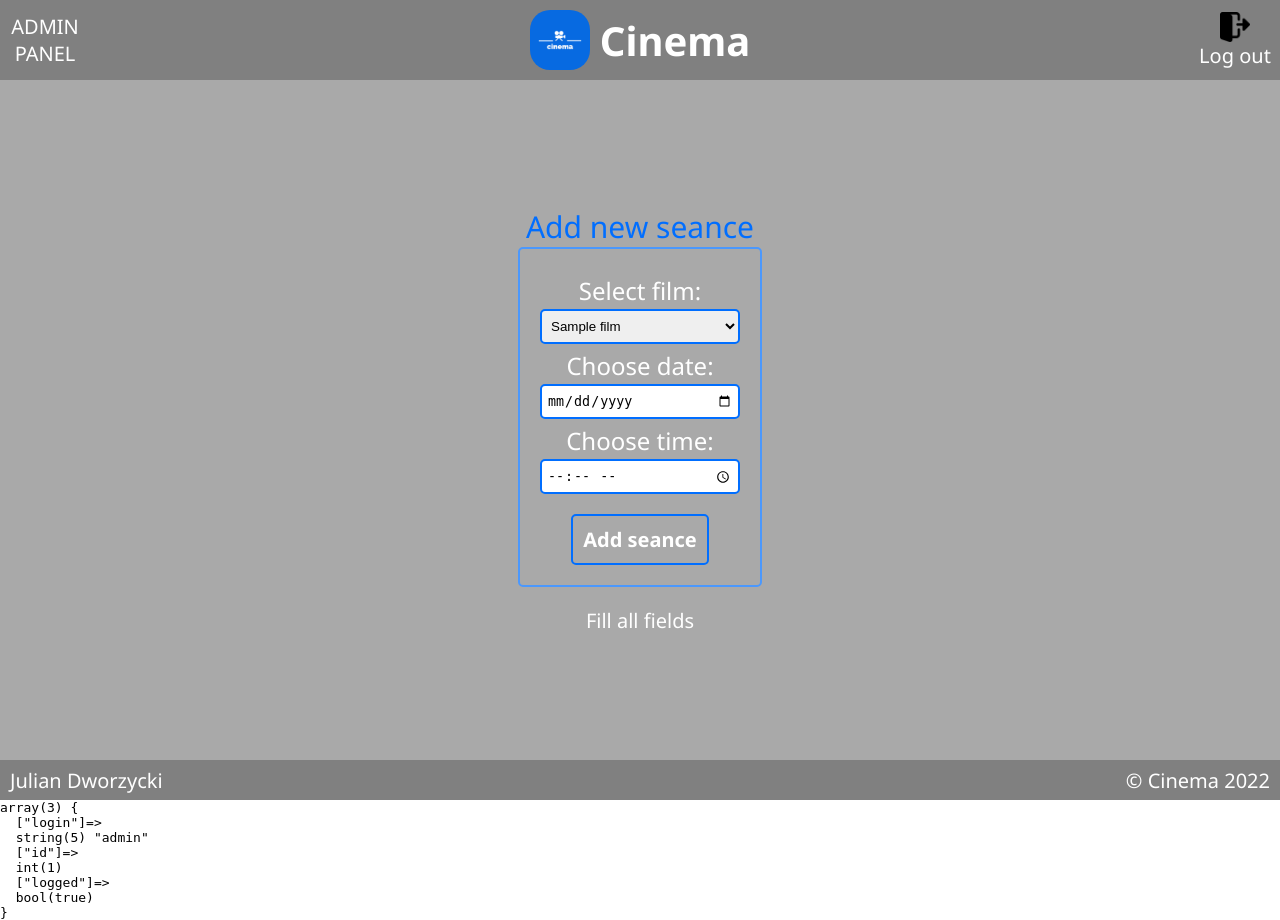
After one commit to MrJujek/cinema, a PHP site: page /addnewseance.php in a window 1280 px wide. The commit adds this page. Run offline with PHP 8.4, Linux system fonts and the light colour scheme; the visitor is signed in with stand-in values (Sample User, id 1); tables that the repository leaves empty or names only in its code hold one stand-in row (values such as "Sample post").

Commit message:
added panel to add new seances

```diff
--- /dev/null
+++ b/addnewseance.php
@@ -0,0 +1,116 @@
+<?php
+    session_start();
+?>
+<head>
+    <title>Cinema</title>
+    <link rel="stylesheet" href="/style/style.css">
+    <link rel="icon" href="img/cinema.jpg">
+</head>
+
+<body>
+    <div class="top-panel">
+        <?php
+        if ($_SESSION["login"] == "admin") {
+            echo '<a href="adminpanel.php" class="adminpanel">ADMIN PANEL</a>';
+        }
+        ?>
+        <a href="index.php"><img src="./img/cinema.jpg">Cinema</a>
+        <a href="logout.php" class="logout"><img src="./img/logout.png">Log out</a>
+    </div>
+    <div class="bottom-panel">
+        Add new seance
+
+        <div class="addnewseance">
+            <form method="POST">
+                <label for="selectfilm">Select film:</label>
+                <select name="selectfilm" id="selectfilm">
+                <?php
+                    include "./database/DatabaseData.php";
+                    $conn = new mysqli($servername, $username, $password, $database);
+                    if ($conn->connect_errno) die('Brak połączenia z MySQL');
+
+                    $sql = "SELECT title FROM `films`";
+                    $res = $conn->query($sql);
+                    $response = array();
+                    while ($row = mysqli_fetch_assoc($res)) {
+                        $response[] = $row;
+                    }
+                    var_dump($response);
+                    for ($i = 0; $i < count($response); $i++) {
+                        $film = $response[$i]['title'];
+                        echo '<option value="'.$film.'">'.$film.'</option>';
+                    }
+                    $conn->close();
+                ?>
+                </select>
+
+                <label for="choosedate">Choose date:</label>
+                <input type="date" name="choosedate" id="choosedate"></input>
+                <label for="choosetime">Choose time:</label>
+                <input type="time" name="choosetime" id="choosetime"></input>
+
+                <input type="submit" value="Add seance"></input>
+            </form>
+
+            <?php
+                include "./database/DatabaseData.php";
+                $conn = new mysqli($servername, $username, $password, $database);
+                if ($conn->connect_errno) die('Brak połączenia z MySQL');
+
+                if (isset($_POST['choosedate'], $_POST['choosetime'], $_POST['selectfilm'])) {
+                    $sql = "SELECT id_film FROM `films` WHERE title = '".$_POST['selectfilm']."'";
+                    $res = $conn->query($sql);
+                    $response = array();
+                    while ($row = mysqli_fetch_assoc($res)) {
+                        $response[] = $row;
+                    }
+                    $id_film = $response[0]['id_film'];
+
+                    $date = $_POST['choosedate'];
+                    $time = $_POST['choosetime'];
+                    $film = $_POST['selectfilm'];
+
+                    $sql = "INSERT INTO seanse (id, id_film, date, hour) VALUES ('0','$id_film','$date','$time:00')";
+                    $res = $conn->query($sql);
+                    if ($res==null){
+                        header("Location: addnewseance.php");
+                    } else {
+                        echo "Seance added";
+                    }
+                    $conn->close();
+                } else {
+                    echo "Fill all fields";
+                }
+            ?>
+
+
+        </div>
+    </div>
+    <div class="footer">
+        <span>Julian Dworzycki</span>
+        <span>© Cinema 2022</span>
+    </div>
+
+    <?php
+    session_start();
+    if (!isset($_SESSION["login"])) {
+        header("Location: login.php");
+        $_SESSION["logged"] = false;
+        exit();
+    } else {
+        if ($_SESSION["login"] != "admin") {
+            header("Location: index.php");
+            exit();
+        } else {
+            $_SESSION["logged"] = true;
+        }
+    }
+    ?>
+    <?php
+        echo '<pre>';
+        var_dump($_SESSION);
+        echo '</pre>';
+    ?>
+</body>
+
+</html>
--- a/adminpanel.php
+++ b/adminpanel.php
@@ -20,7 +20,7 @@
     <div class="bottom-panel">
         Options
         <div id="options">
-            <a href="addnewtime.php">Add new seance</a>
+            <a href="addnewseance.php">Add new seance</a>
             <a href="addnewfilm.php">Add new film</a>
             <a href="deleteseance.php">Delete seance</a>
             <a href="deletefilm.php">Delete film</a>
--- a/style/modules/_adminpanel.scss
+++ b/style/modules/_adminpanel.scss
@@ -26,3 +26,68 @@
         }
     }
 }
+
+.addnewseance {
+    font-family: 'Noto Sans', sans-serif;
+    display: flex;
+    justify-content: center;
+    align-items: center;
+    flex-direction: column;
+    color: white;
+    font-size: 20px;
+
+    form {
+        color: rgb(0, 110, 255);
+        font-family: 'Noto Sans', sans-serif;
+        font-size: 30px;
+        font-weight: bold;
+
+        display: flex;
+        flex-direction: column;
+        align-items: center;
+        justify-content: center;
+        border: 2px solid rgb(75, 152, 253);
+        border-radius: 5px;
+        padding: 20px;
+        margin-bottom: 20px;
+
+        label {
+            margin-top: 5px;
+            margin-bottom: 2px;
+            color: white;
+            font-weight: normal;
+            font-size: 24px;
+        }
+
+        select,
+        input[type="date"],
+        input[type="time"] {
+            border: 2px solid rgb(0, 110, 255);
+            height: 35px;
+            border-radius: 5px;
+            padding: 0px 5px;
+            width: 200px;
+        }
+
+        input[type="submit"] {
+            color: white;
+            text-align: center;
+            text-decoration: none;
+            display: inline-block;
+            font-family: 'Noto Sans', sans-serif;
+            font-size: 20px;
+            font-weight: bold;
+            cursor: pointer;
+            background-color: darkgray;
+            border: 2px solid rgb(0, 110, 255);
+            border-radius: 5px;
+            margin-top: 20px;
+            transition: 0.5s;
+            padding: 10px;
+
+            &:hover {
+                background-color: rgb(75, 152, 253);
+            }
+        }
+    }
+}
--- a/style/modules/_cinema.scss
+++ b/style/modules/_cinema.scss
@@ -42,7 +42,7 @@
                 text-decoration: none;
                 border: 2px solid rgb(0, 110, 255);
                 border-radius: 5px;
-                margin: 2px 2px 0px 2px;
+                margin: 5px;
                 padding: 2px 5px;
                 width: 110px;
                 transition: 0.5s;
--- a/style/style.css
+++ b/style/style.css
@@ -73,7 +73,7 @@
   text-decoration: none;
   border: 2px solid #006eff;
   border-radius: 5px;
-  margin: 2px 2px 0px 2px;
+  margin: 5px;
   padding: 2px 5px;
   width: 110px;
   -webkit-transition: 0.5s;
@@ -406,6 +406,89 @@
   background-color: #4b98fd;
 }
 
+.addnewseance {
+  font-family: 'Noto Sans', sans-serif;
+  display: -webkit-box;
+  display: -ms-flexbox;
+  display: flex;
+  -webkit-box-pack: center;
+      -ms-flex-pack: center;
+          justify-content: center;
+  -webkit-box-align: center;
+      -ms-flex-align: center;
+          align-items: center;
+  -webkit-box-orient: vertical;
+  -webkit-box-direction: normal;
+      -ms-flex-direction: column;
+          flex-direction: column;
+  color: white;
+  font-size: 20px;
+}
+
+.addnewseance form {
+  color: #006eff;
+  font-family: 'Noto Sans', sans-serif;
+  font-size: 30px;
+  font-weight: bold;
+  display: -webkit-box;
+  display: -ms-flexbox;
+  display: flex;
+  -webkit-box-orient: vertical;
+  -webkit-box-direction: normal;
+      -ms-flex-direction: column;
+          flex-direction: column;
+  -webkit-box-align: center;
+      -ms-flex-align: center;
+          align-items: center;
+  -webkit-box-pack: center;
+      -ms-flex-pack: center;
+          justify-content: center;
+  border: 2px solid #4b98fd;
+  border-radius: 5px;
+  padding: 20px;
+  margin-bottom: 20px;
+}
+
+.addnewseance form label {
+  margin-top: 5px;
+  margin-bottom: 2px;
+  color: white;
+  font-weight: normal;
+  font-size: 24px;
+}
+
+.addnewseance form select,
+.addnewseance form input[type="date"],
+.addnewseance form input[type="time"] {
+  border: 2px solid #006eff;
+  height: 35px;
+  border-radius: 5px;
+  padding: 0px 5px;
+  width: 200px;
+}
+
+.addnewseance form input[type="submit"] {
+  color: white;
+  text-align: center;
+  text-decoration: none;
+  display: inline-block;
+  font-family: 'Noto Sans', sans-serif;
+  font-size: 20px;
+  font-weight: bold;
+  cursor: pointer;
+  background-color: darkgray;
+  border: 2px solid #006eff;
+  border-radius: 5px;
+  margin-top: 20px;
+  -webkit-transition: 0.5s;
+  transition: 0.5s;
+  padding: 10px;
+}
+
+.addnewseance form input[type="submit"]:hover {
+  background-color: #4b98fd;
+}
+
 * {
   margin: 0;
   padding: 0;
```
Also changed, not shown: 1 other file.
